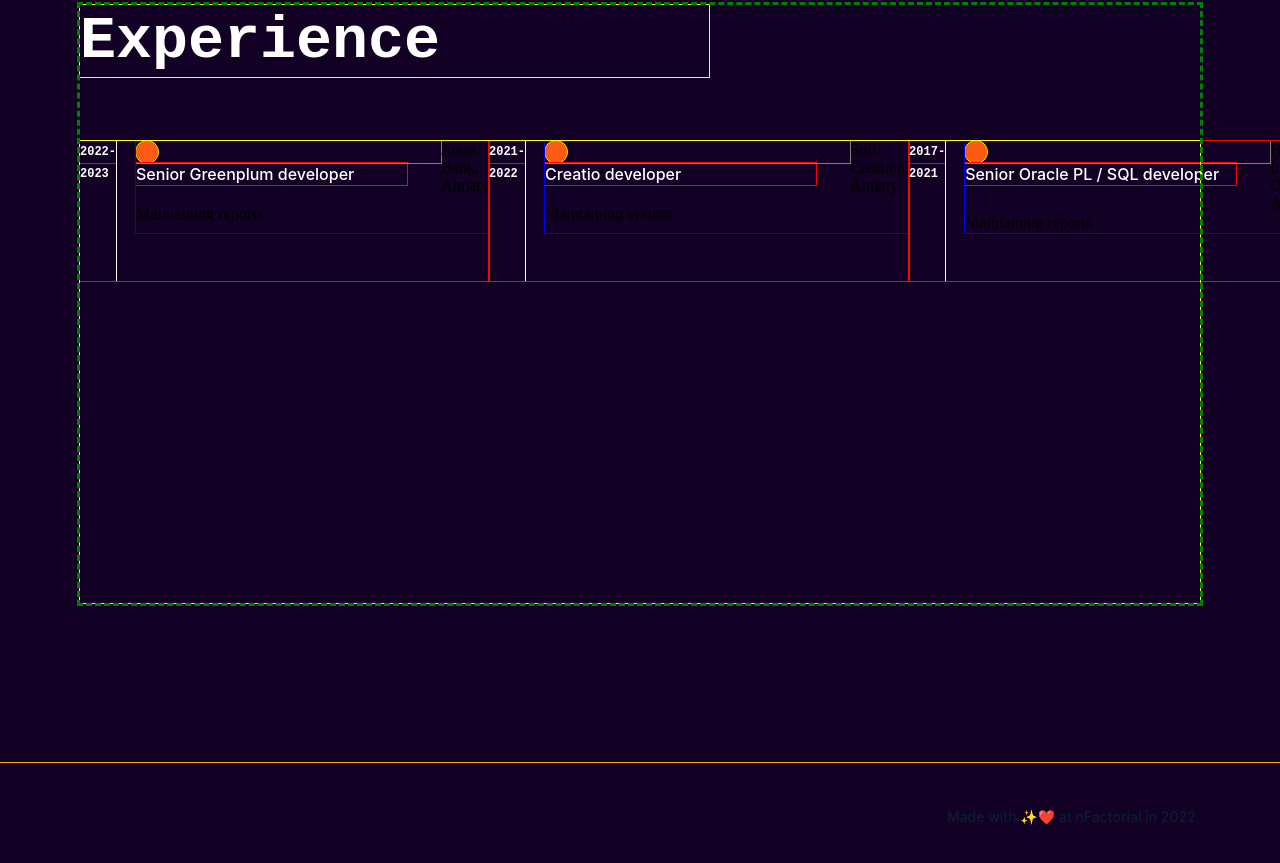
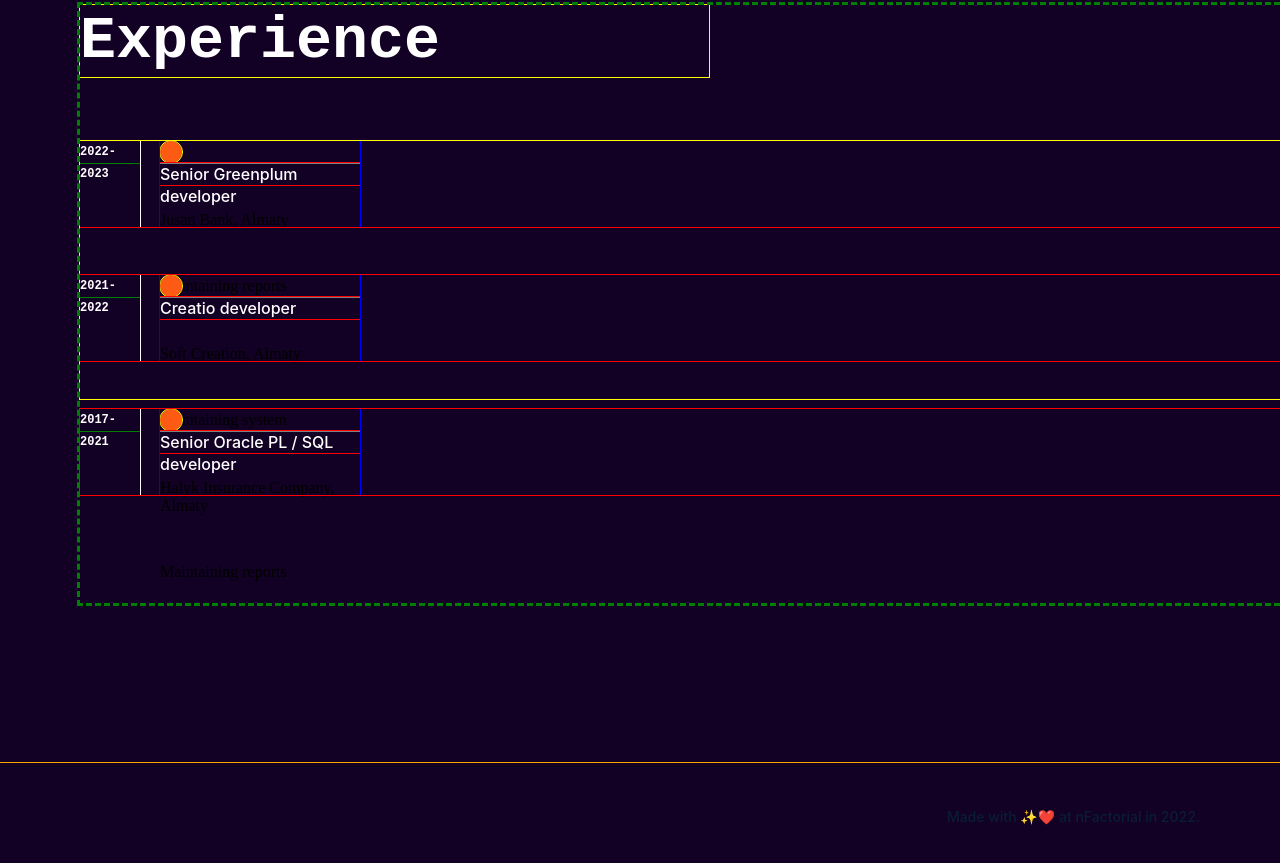
Before and after one commit to Zhanbek/nfactorial-web-intro-weekly-project-for-lecture-12-05-2023-second, a plain HTML site: page index.html in a window 1280 px wide. Shown: the part 1582-2445 px from the top of the page. Drawn offline with Linux system fonts and the light colour scheme.

Commit message:
Fixes some bugs

```diff
--- a/styles/style.css
+++ b/styles/style.css
@@ -252,6 +252,7 @@
         display: block;
         margin: 0;
         padding: 0;
+        width: 1260px;
         height: 598px;
     }
 
@@ -273,18 +274,22 @@
 
     .experience-list {
         display: flex;
+        flex-direction: column;
         margin: 0;
         padding: 0;
-        height: 462px;
+        width: 1260px;
+        height: 258px;
+        box-sizing: border-box;
     }
 
     .experience-list-item {
         display: grid;
-        grid-template-columns: 1fr 9fr;
+        grid-template-columns: 60px 200px;
         column-gap: 20px;
         margin: 0 0 48px 0;
         padding: 0;
-        height: 140px;
+        height: 86px;
+        box-sizing: border-box;
     }
 
     .experience-list-item-period-container {
@@ -294,12 +299,15 @@
         align-items: flex-start;
         margin: 0;
         padding: 0;
-        height: 140px;
+        width: 60px;
+        height: 86px;
+        box-sizing: border-box;
     }
 
     .experience-list-item-period {
         margin: 0;
         padding: 0;
+        width: 60px;
         height: 22px;
         font-family: 'Courier New';
         font-style: normal;
@@ -307,18 +315,27 @@
         font-size: 12px;
         line-height: 22px;
         color: #FFFFFF;
+        box-sizing: border-box;
     }
 
     .experience-list-item-description {
-
+        display: grid;
+        grid-template-columns: 200px;
+        row-gap: 48px;
+        margin: 0;
+        padding: 0;
+        width: 200px;
+        height: 86px;
+        box-sizing: border-box;
     }
 
     .experience-list-item-role {
         display: block;
         margin: 0;
         padding: 0;
-        width: 305px;
+        width: 200px;
         height: 22px;
+        box-sizing: border-box;
     }
 
     .experience-list-item-role-pointer {
@@ -329,11 +346,12 @@
         height: 22px;
         background: #FD5A14;
         border-radius: 24px;
+        box-sizing: border-box;
     }
 
     .experience-list-item-role-text {
         display: block;
-        width: 271px;
+        width: 200px;
         height: 22px;
         font-family: 'Inter';
         font-style: normal;
@@ -341,14 +359,15 @@
         font-size: 16px;
         line-height: 22px;
         color: #FFFFFF;
+        box-sizing: border-box;
     }
 
-    .experience-list-item-description {
+    /* .experience-list-item-description {
         display: grid;
         grid-template-columns: 1fr 9fr;
         margin: 0 0 48px 0;
         padding: 0;
-    }
+    } */
 
     .CV {
         height: 56px;
```
